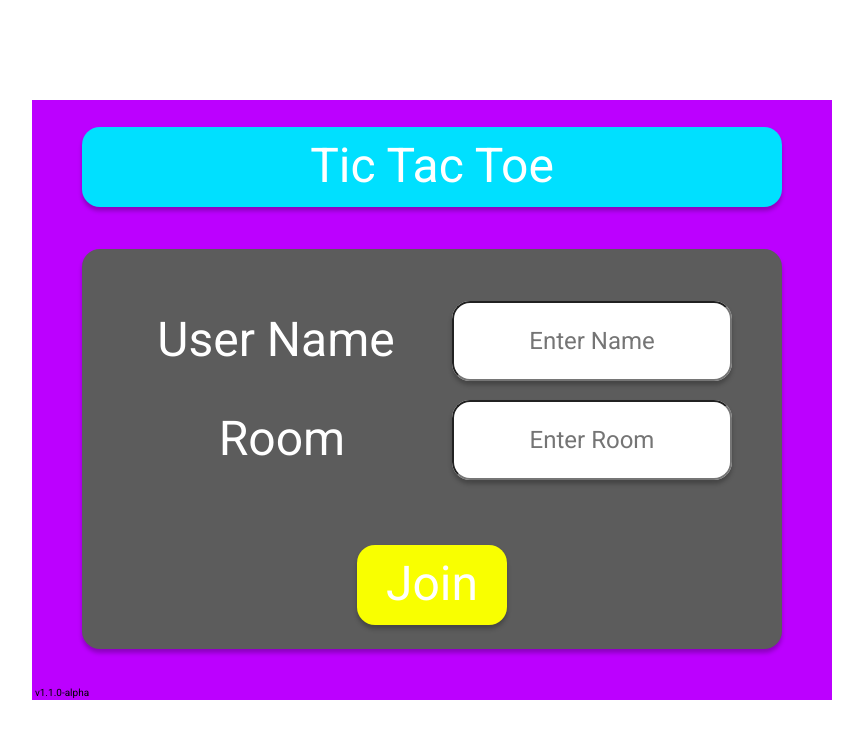
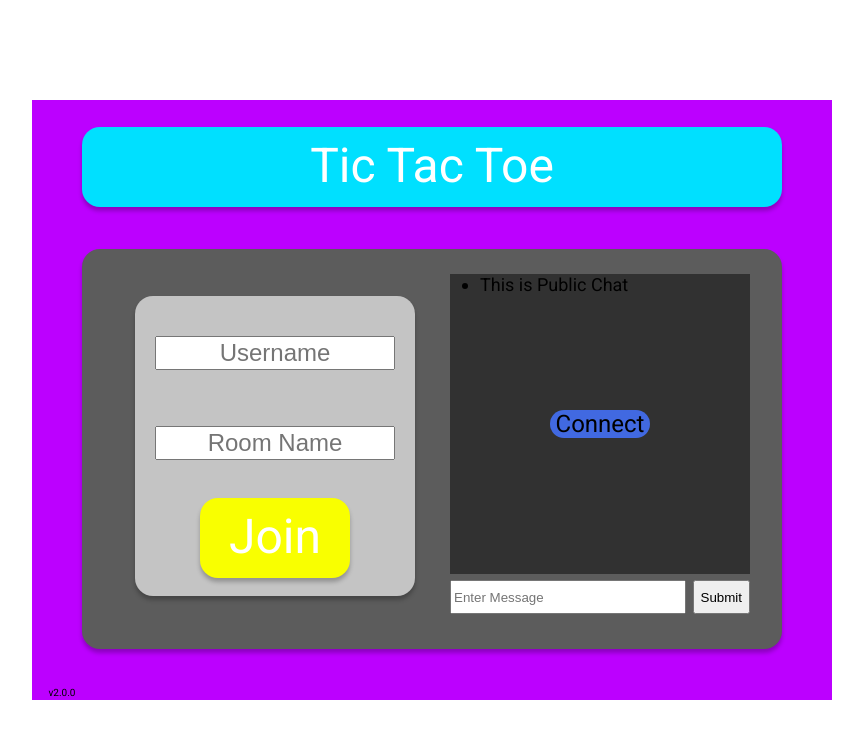
Before and after one commit to KingBenny101/puffy, a website: page public/index.html in a window 1280 px wide. Shown: the whole page, without its empty margins (208-1071 px from the left). Drawn offline with nearby package versions, Linux system fonts and the light colour scheme; no server answers.

Commit message:
Update Public Chat

```diff
--- a/public/css/main.css
+++ b/public/css/main.css
@@ -3,10 +3,11 @@
 }
 body {
   font-size: 14px;
+  font-family: Roboto;
+  font-weight: Regular;
   overflow: hidden;
 }
-
-.v13_2 {
+.v17_2 {
   width: 800px;
   height: 600px;
   background: rgba(188,0,255,1);
@@ -16,10 +17,9 @@ body {
   left: 50%;
   -ms-transform: translate(-50%, -50%);
   transform: translate(-50%, -50%);
-
   overflow: hidden;
 }
-.v13_3 {
+.v17_3 {
   width: 700px;
   height: 80px;
   background: rgba(0,224,255,1);
@@ -34,7 +34,7 @@ body {
   box-shadow: 0px 4px 4px rgba(0, 0, 0, 0.25);
   overflow: hidden;
 }
-.v13_4 {
+.v17_4 {
   width: 700px;
   color: rgba(255,255,255,1);
   position: absolute;
@@ -46,7 +46,7 @@ body {
   opacity: 1;
   text-align: center;
 }
-.v13_11 {
+.v17_5 {
   width: 60px;
   color: rgba(0,0,0,1);
   position: absolute;
@@ -58,7 +58,7 @@ body {
   opacity: 1;
   text-align: center;
 }
-.v13_12 {
+.v17_6 {
   width: 700px;
   height: 400px;
   background: rgba(92,92,92,1);
@@ -73,14 +73,42 @@ body {
   box-shadow: 0px 4px 4px rgba(0, 0, 0, 0.25);
   overflow: hidden;
 }
-.v13_13 {
+.v17_7 {
   width: 150px;
   height: 80px;
   background: rgba(249,255,0,1);
   opacity: 1;
   position: absolute;
-  top: 445px;
-  left: 325px;
+  top: 398px;
+  left: 168px;
+  z-index: 1;
+  border-top-left-radius: 18px;
+  border-top-right-radius: 18px;
+  border-bottom-left-radius: 18px;
+  border-bottom-right-radius: 18px;
+  box-shadow: 0px 4px 4px rgba(0, 0, 0, 0.25);
+}
+.v17_10 {
+  width: 150px;
+  color: rgba(255,255,255,1);
+  position: absolute;
+  top: 408px;
+  left: 168px;
+  font-family: Roboto;
+  font-weight: Regular;
+  font-size: 48px;
+  opacity: 1;
+  z-index: 1;
+  text-align: center;
+}
+.v17_11 {
+  width: 280px;
+  height: 80px;
+  background: rgba(196,196,196,1);
+  opacity: 1;
+  position: absolute;
+  top: 309px;
+  left: 103px;
   border-top-left-radius: 18px;
   border-top-right-radius: 18px;
   border-bottom-left-radius: 18px;
@@ -88,65 +116,14 @@ body {
   box-shadow: 0px 4px 4px rgba(0, 0, 0, 0.25);
   overflow: hidden;
 }
-.v13_14 {
-  width: 250px;
-  color: rgba(255,255,255,1);
-  position: absolute;
-  top: 310px;
-  left: 125px;
-  font-family: Roboto;
-  font-weight: Regular;
-  font-size: 48px;
-  opacity: 1;
-  text-align: center;
-}
-.v15_3 {
-  width: 250px;
-  color: rgba(255,255,255,1);
-  position: absolute;
-  top: 211px;
-  left: 119px;
-  font-family: Roboto;
-  font-weight: Regular;
-  font-size: 48px;
-  opacity: 1;
-  text-align: center;
-}
-.v13_15 {
-  width: 150px;
-  color: rgba(255,255,255,1);
-  position: absolute;
-  top: 455px;
-  left: 325px;
-  font-family: Roboto;
-  font-weight: Regular;
-  font-size: 48px;
-  opacity: 1;
-  text-align: center;
-}
-.v13_16 {
+.v17_12 {
   width: 280px;
-  height: 80px;
+  height: 300px;
   background: rgba(196,196,196,1);
   opacity: 1;
   position: absolute;
-  top: 300px;
-  left: 420px;
-  border-top-left-radius: 18px;
-  border-top-right-radius: 18px;
-  border-bottom-left-radius: 18px;
-  border-bottom-right-radius: 18px;
-  box-shadow: 0px 4px 4px rgba(0, 0, 0, 0.25);
-  overflow: hidden;
-}
-.v15_2 {
-  width: 280px;
-  height: 80px;
-  background: rgba(196,196,196,1);
-  opacity: 1;
-  position: absolute;
-  top: 201px;
-  left: 420px;
+  top: 196px;
+  left: 103px;
   border-top-left-radius: 18px;
   border-top-right-radius: 18px;
   border-bottom-left-radius: 18px;
@@ -156,19 +133,106 @@ body {
 }
 
 
-.textinput {
+
+#messagebar {
+  position: absolute;
+  bottom: 10px;
+  width: 100%;
+  height: 34px;
+}
+
+#chat-public {
+  height: 280px;
+  margin: 0;
+  top: 0px;
+  font-size: 18px;
+  position: absolute;
+  padding-left: 30px;
+  overflow: auto;
+
+}
+
+#username {
+  position: absolute;
+  top: 40px;
+  width: 240px;
+  left: 20px;
+}
+
+#room {
+  position: absolute;
+  top: 130px;
+
+width: 240px;
+left: 20px;
+
+}
+
+#messagebox {
+  width: 78.5%;
   height: 100%;
+
+
+}
+
+#sendbtn {
+  height: 100%;
+  position: absolute;
+  right: 0px;
+}
+
+.chat-container{
+  width: 300px;
+  height: 350px;
+  position: absolute;
+  top: 174px;
+  left: 418px;
+  overflow: hidden;
+
+}
+
+.chat-flow{
   width: 100%;
-  position: relative;
+  height: 300px;
+  position: absolute;
+  top:0px;
+
+  background: rgba(196,196,196,1);
+  opacity: 1;
+
+  overflow: hidden;
+}
+
+.chat-block {
+  display: block; /* Hidden by default */
+  position: absolute; /* Stay in place */
+  z-index: 1; /* Sit on top */
+  left: 0;
+  top: 0;
+  width: 100%; /* Full width */
+  height: 100%; /* Full height */
+  overflow: hidden;
+  background-color: rgb(0,0,0); /* Fallback color */
+  background-color: rgba(0,0,0,0.75); /* Black w/ opacity */
+}
+
+
+
+.chat-block-connect {
+  width: 100px;
+  height: 28px;
+  position :absolute;
+  top: 50%;
+  left: 50%;
+  -ms-transform: translate(-50%,-50%);
+  transform: translate(-50%,-50%);
+  background-color: royalblue;
   border-top-left-radius: 18px;
   border-top-right-radius: 18px;
   border-bottom-left-radius: 18px;
   border-bottom-right-radius: 18px;
+  text-align: center;
   font-family: Roboto;
   font-weight: Regular;
   font-size: 24px;
-  text-align: center;
-
-
-
 }
--- a/public/index.html
+++ b/public/index.html
@@ -1,36 +1,63 @@
 <!DOCTYPE html>
 <html>
-
-<head>
-    <link href="https://fonts.googleapis.com/css?family=Roboto&display=swap" rel="stylesheet" />
+  <head>
+    <link
+      href="https://fonts.googleapis.com/css?family=Roboto&display=swap"
+      rel="stylesheet"
+    />
     <link href="./css/main.css" rel="stylesheet" />
     <title>Puffy</title>
-</head>
+  </head>
+  <body>
+    <div class="v17_2">
+      <div class="v17_3"></div>
+      <span class="v17_4">Tic Tac Toe</span>
+      <span class="v17_5">v2.0.0</span>
+      <div class="v17_6"></div>
+      <div class="v17_7"></div>
+      <span class="v17_10" onclick="loadGame()" >Join</span>
 
-<body>
-    <div class="v13_2">
-        <div class="v13_3"></div>
-        <span class="v13_4">Tic Tac Toe</span>
-        <span class="v13_11">v1.1.0-alpha</span>
-        <div class="v13_12"></div>
-        <div class="v13_13"></div>
-        <span class="v13_14">Room </span>
-        <span class="v15_3">User Name</span>
-        <span class="v13_15" onclick="loadGame()">Join</span>
+      <div class="v17_12" id="join">
+        <input
+          id = "username"
+          type="text"
+          placeholder="Username"
+          style="text-align: center; font-size: 24px"
+        />
+        <input
+          id = "room"
+          type="text"
+          placeholder="Room Name"
+          style="text-align: center; font-size: 24px"
+        />
+      </div>
 
 
 
-        <div class="v13_16">
-            <input class = "textinput" id ="room" placeholder="Enter Room" >
+      <div class="chat-container" id="publicChat">
+        <div class="chat-flow" >
+          <div class="chat-block">
+
+            <div class="chat-block-connect" onclick ="connectPublic()">Connect</div>
+          </div>
+          <ul id="chat-public" style="list-style-type: disc">
+            <li>
+                This is Public Chat
+            </li>
+          </ul>
         </div>
-        <div class="v15_2">
-            <input class = "textinput" id ="username" placeholder="Enter Name" >
-        </div>
+
+        <form id="messagebar">
+          <input id = "messagebox" type="text" placeholder="Enter Message"  />
+          <input id = "sendbtn" type="submit" />
+        </form>
+      </div>
     </div>
 
-    <script src="/socket.io/socket.io.js"></script>
+
+
+    <script src="http://localhost:3000/socket.io/socket.io.js"></script>
     <script src="scripts/client.js"></script>
     <script src="scripts/game.js"></script>
-</body>
-
+  </body>
 </html>
--- a/public/scripts/client.js
+++ b/public/scripts/client.js
@@ -1,4 +1,4 @@
-const socket = io();
+const socket = io('http://localhost:3000/');
 // THIS IS THE CLIENT
 
 socket.on("message", (message) => {
@@ -21,6 +21,21 @@ socket.on("makeMove", (move) => {
 socket.on("reset", () => {
   resetGame();
 });
+socket.on("publicMessage",(message)=>{
+  addMessagePublic(message);
+});
+
+
+
+
+
+
+
+
+
+
+
+
 
 function outputMessage(message) {
   var chat = document.getElementById("chat");
@@ -41,6 +56,7 @@ function loadGame() {
     localStorage.setItem("username", username);
     localStorage.setItem("room", room);
     location.href = "pvp.html";
+    disconnectPublic();
   }
 }
 
@@ -91,7 +107,9 @@ function joinroom() {
     username: username,
     room: room,
   };
+
   socket.emit("joinRoom", user);
+
 }
 
 // Leave Room
@@ -147,3 +165,53 @@ function movePlayed(block) {
   var playerBlock = document.getElementsByClassName("v15_10")[0];
   playerBlock.style.backgroundColor = "red";
 }
+
+var connectedToPublic = false;
+var username;
+function connectPublic (){
+  username = document.getElementById("username").value;
+  if (username==""){
+    window.alert('Enter a valid username');
+  }
+  else {
+    var chatBlock = document.getElementsByClassName("chat-block")[0];
+    chatBlock.style = "display: none;";
+    connectedToPublic = true;
+
+    // sending message from client
+  const messagebar = document.getElementById("messagebar");
+  messagebar.addEventListener("submit", (e) => {
+    e.preventDefault();
+
+    var msg = e.target.elements.messagebox.value;
+    // Emit ChatMesage to server
+    sendMessagePublic(msg);
+
+    // focusing and scrolling the chat
+    e.target.elements.messagebox.value = "";
+    e.target.elements.messagebox.focus();
+  });
+    socket.emit('joinPublic',username);
+  }
+}
+function disconnectPublic (){
+  socket.emit('leavePublic',username);
+}
+
+
+function addMessagePublic (message){
+  var chat = document.getElementById("chat-public");
+  var msgElement = document.createElement('li');
+  msgElement.innerHTML = message;
+  chat.appendChild(msgElement);
+}
+
+
+function sendMessagePublic(message){
+  //const username = document.getElementById("username").value;
+  data = {
+    username : username,
+    message : message
+  }
+  socket.emit('publicMessageFromClient',data);
+}
```
Also changed, not shown: public/css/pvp.css (+12 -0 lines), public/pvp.html (+4 -3 lines), server.js (+23 -0 lines).
